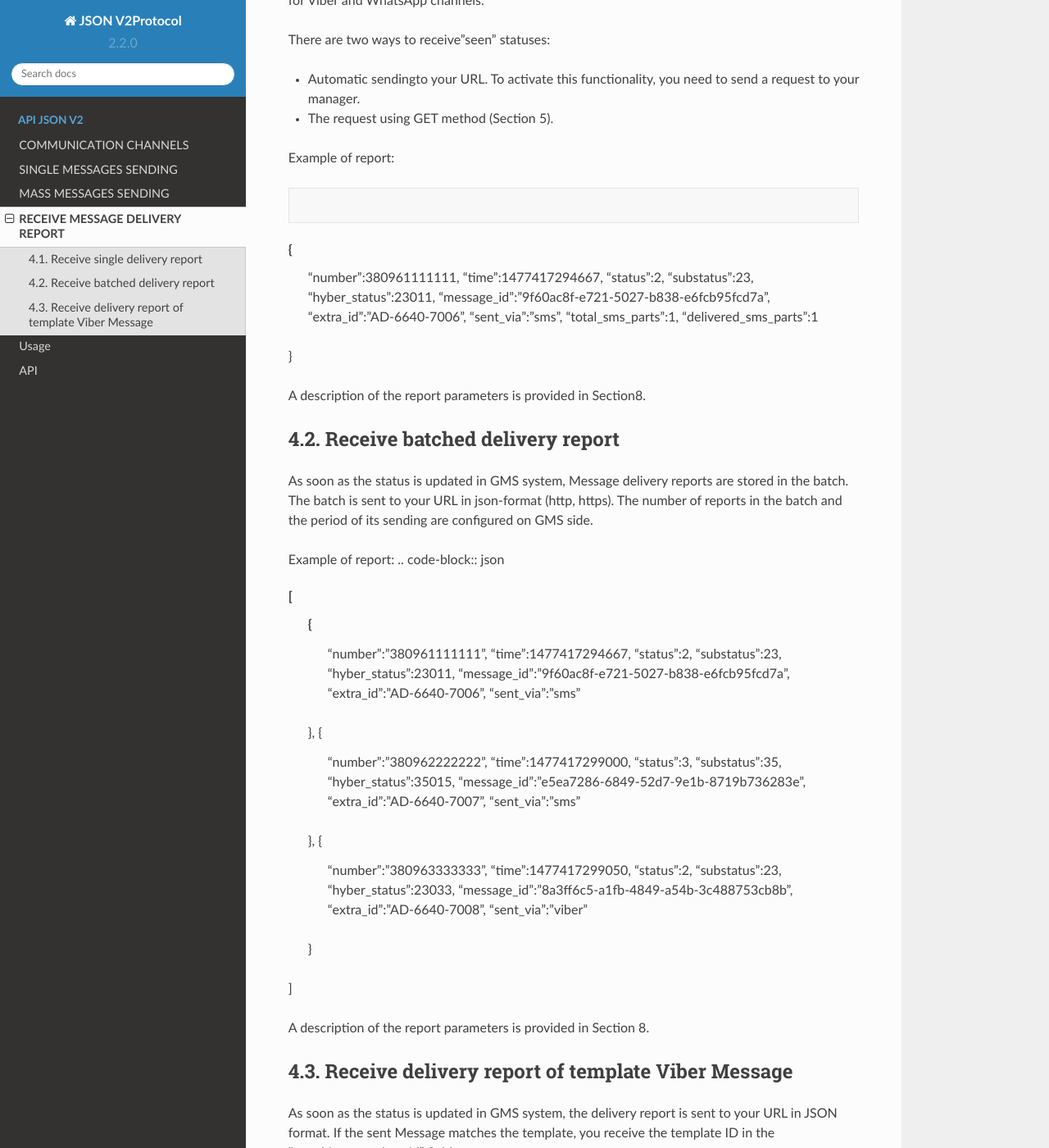
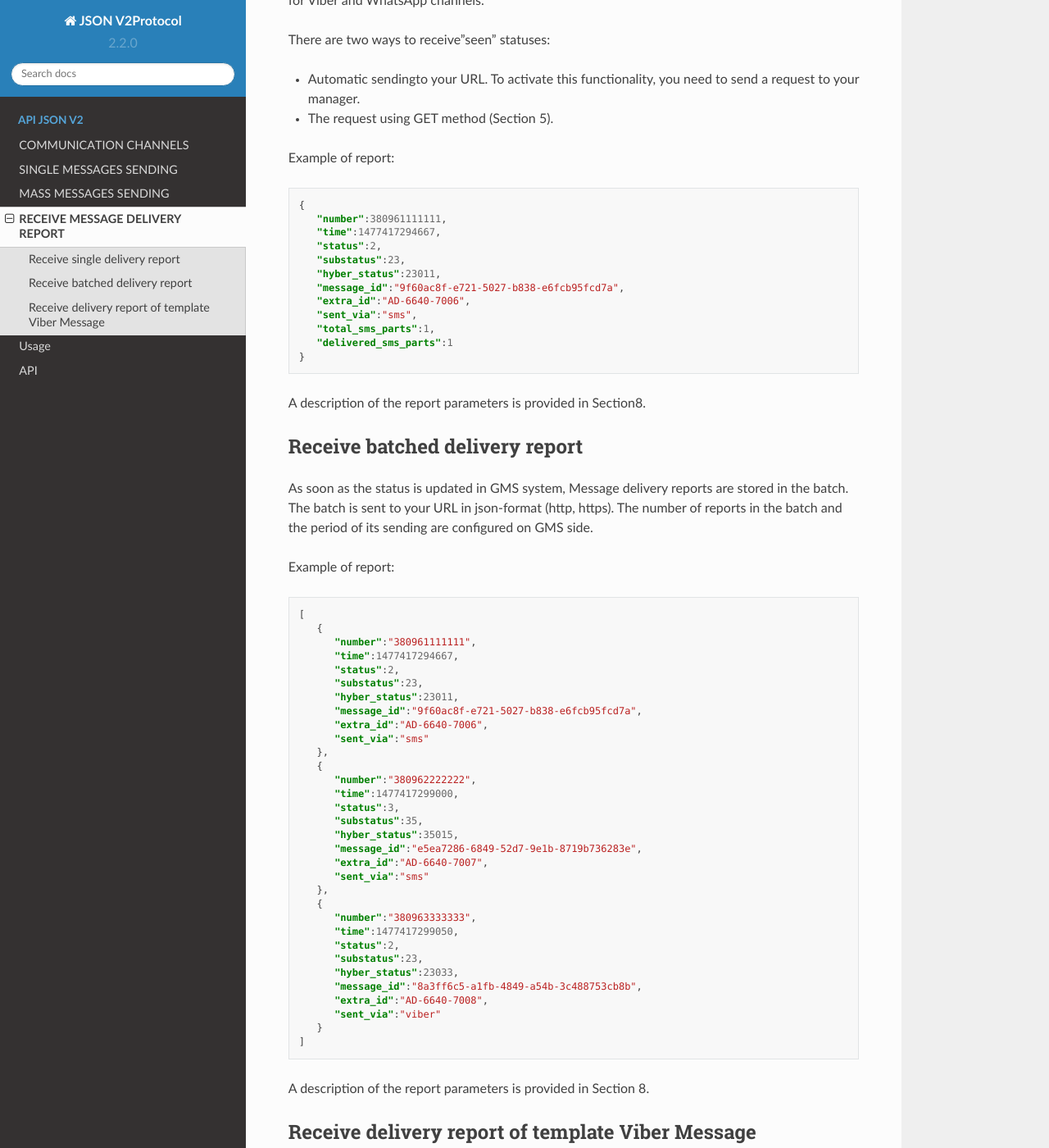
Before and after one commit to bestblast/GMS_Hyber_API, a Sphinx documentation site: the page built from docs/source/part4.rst, in a window 1280 px wide and 1400 px high, scrolled down 275 px. Shown: the whole window at 82% size. Built offline with Sphinx 7.4.7 and the Read the Docs theme 2.0.0, drawn with Linux system fonts in a browser that asks for light colours; some of the changed text lies outside the part shown.

Commit message:
Update part4.rst

```diff
--- a/docs/source/part4.rst
+++ b/docs/source/part4.rst
@@ -1,8 +1,8 @@
 RECEIVE MESSAGE DELIVERY REPORT
-============================
+===============================
 
-4.1. Receive single delivery report
------------------------------------
+Receive single delivery report
+------------------------------
 
 As soon as the status is updated in GMS system,
 the delivery report is sent to your URL in JSON format.
@@ -18,79 +18,102 @@ Example of report:
 
 .. code-block:: json
 
-{
-   "number":380961111111,
-   "time":1477417294667,
-   "status":2,
-   "substatus":23,
-   "hyber_status":23011,
-   "message_id":"9f60ac8f-e721-5027-b838-e6fcb95fcd7a",
-   "extra_id":"AD-6640-7006",
-   "sent_via":"sms",
-   "total_sms_parts":1,
-   "delivered_sms_parts":1
-}
+   {
+      "number":380961111111,
+      "time":1477417294667,
+      "status":2,
+      "substatus":23,
+      "hyber_status":23011,
+      "message_id":"9f60ac8f-e721-5027-b838-e6fcb95fcd7a",
+      "extra_id":"AD-6640-7006",
+      "sent_via":"sms",
+      "total_sms_parts":1,
+      "delivered_sms_parts":1
+   }
 
 A description of the report parameters is provided in Section8.
 
-4.2. Receive batched delivery report
------------------------------------
+Receive batched delivery report
+-------------------------------
+
 As soon as the status is updated in GMS system, Message delivery reports are stored in the batch.
 The batch is sent to your URL in json-format (http, https).
 The number of reports in the batch and the period of its
 sending are configured on GMS side.
 
 Example of report:
+
 .. code-block:: json
 
-[
+   [
+      {
+         "number":"380961111111",
+         "time":1477417294667,
+         "status":2,
+         "substatus":23,
+         "hyber_status":23011,
+         "message_id":"9f60ac8f-e721-5027-b838-e6fcb95fcd7a",
+         "extra_id":"AD-6640-7006",
+         "sent_via":"sms"
+      },
+      {
+         "number":"380962222222",
+         "time":1477417299000,
+         "status":3,
+         "substatus":35,
+         "hyber_status":35015,
+         "message_id":"e5ea7286-6849-52d7-9e1b-8719b736283e",
+         "extra_id":"AD-6640-7007",
+         "sent_via":"sms"
+      },
+      {
+         "number":"380963333333",
+         "time":1477417299050,
+         "status":2,
+         "substatus":23,
+         "hyber_status":23033,
+         "message_id":"8a3ff6c5-a1fb-4849-a54b-3c488753cb8b",
+         "extra_id":"AD-6640-7008",
+         "sent_via":"viber"
+      }
+   ]
+
+A description of the report parameters is provided in Section 8.
+
+Receive delivery report of template Viber Message
+-------------------------------------------------
+
+As soon as the status is updated in GMS system, the delivery report is sent to your URL in JSON format.
+If the sent Message matches the template, you receive the template ID in the "matching_template_id" field:
+
+.. code-block:: json
+
    {
       "number":"380961111111",
       "time":1477417294667,
       "status":2,
       "substatus":23,
-      "hyber_status":23011,
+      "hyber_status":23043,
       "message_id":"9f60ac8f-e721-5027-b838-e6fcb95fcd7a",
       "extra_id":"AD-6640-7006",
-      "sent_via":"sms"
-   },
-   {
-      "number":"380962222222",
-      "time":1477417299000,
-      "status":3,
-      "substatus":35,
-      "hyber_status":35015,
-      "message_id":"e5ea7286-6849-52d7-9e1b-8719b736283e",
-      "extra_id":"AD-6640-7007",
-      "sent_via":"sms"
-   },
-   {
-      "number":"380963333333",
-      "time":1477417299050,
-      "status":2,
-      "substatus":23,
-      "hyber_status":23033,
-      "message_id":"8a3ff6c5-a1fb-4849-a54b-3c488753cb8b",
-      "extra_id":"AD-6640-7008",
-      "sent_via":"viber"
+      "sent_via":"viber",
+      "matching_template_id":6349599
    }
-]
-
-A description of the report parameters is provided in Section 8.
-
-4.3. Receive delivery report of template Viber Message
------------------------------------------------------
-As soon as the status is updated in GMS system, the delivery report is sent to your URL in JSON format.
-If the sent Message matches the template, you receive the template ID in the "matching_template_id" field:
-
-.. code-block:: json
-
-   {"number": "380961111111","time": 1477417294667,"status": 2,"substatus": 23,"hyber_status": 23043,"message_id": "9f60ac8f-e721-5027-b838-e6fcb95fcd7a","extra_id": "AD-6640-7006","sent_via": "viber","matching_template_id": 6349599}
 
 If the Message does not match the template, you receive the value 0 in the field "matching_template_id":
 
 .. code-block:: json
 
-{"number": "380961111111","time": 1477417294667,"status": 2,"substatus": 23,"hyber_status": 23043,"message_id": "9f60ac8f-e721-5027-b838-e6fcb95fcd7a","extra_id": "AD-6640-7006","sent_via": "viber","matching_template_id": 0}
+   {
+      "number":"380961111111",
+      "time":1477417294667,
+      "status":2,
+      "substatus":23,
+      "hyber_status":23043,
+      "message_id":"9f60ac8f-e721-5027-b838-e6fcb95fcd7a",
+      "extra_id":"AD-6640-7006",
+      "sent_via":"viber",
+      "matching_template_id":0
+   }
 
 A description of the report parameters is provided in Section8.
```
